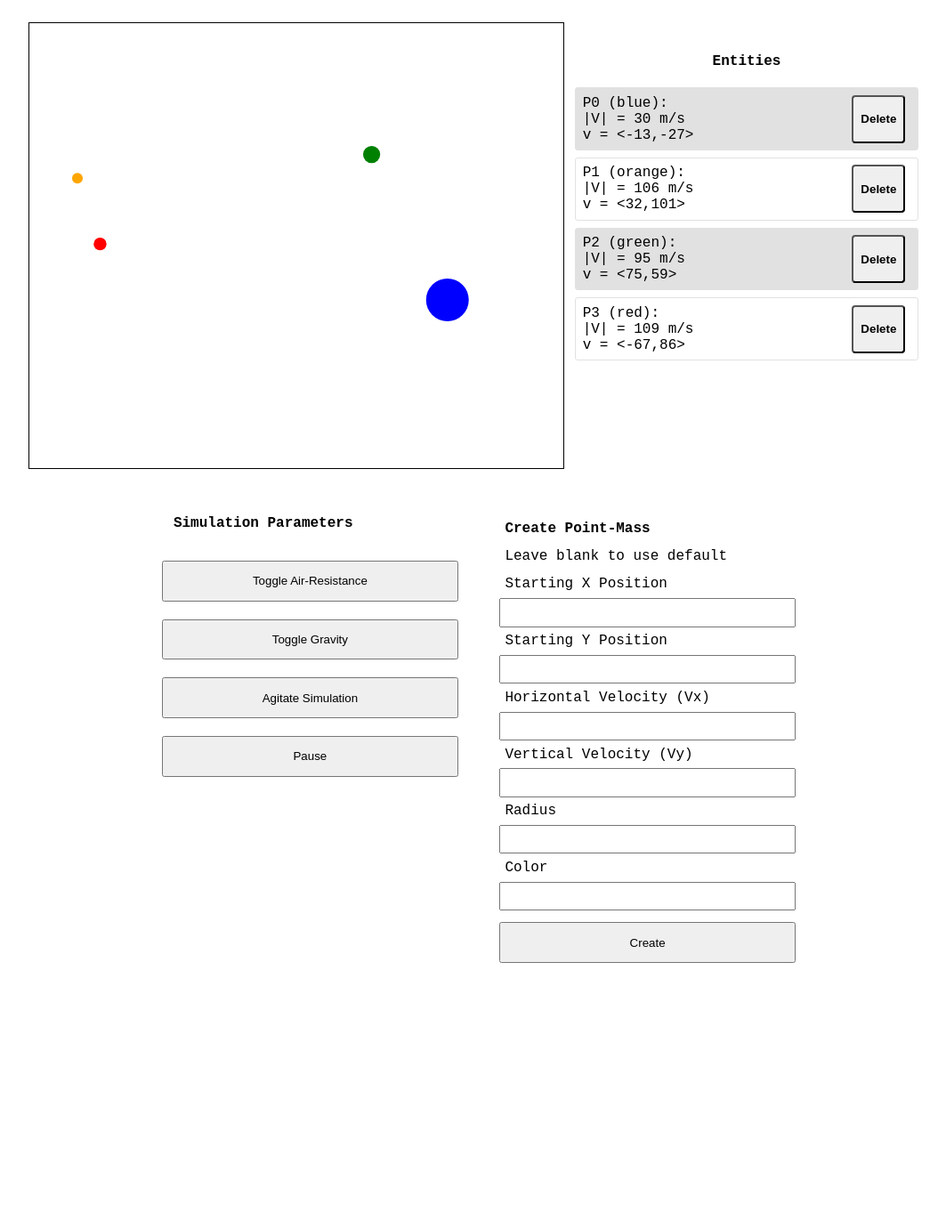
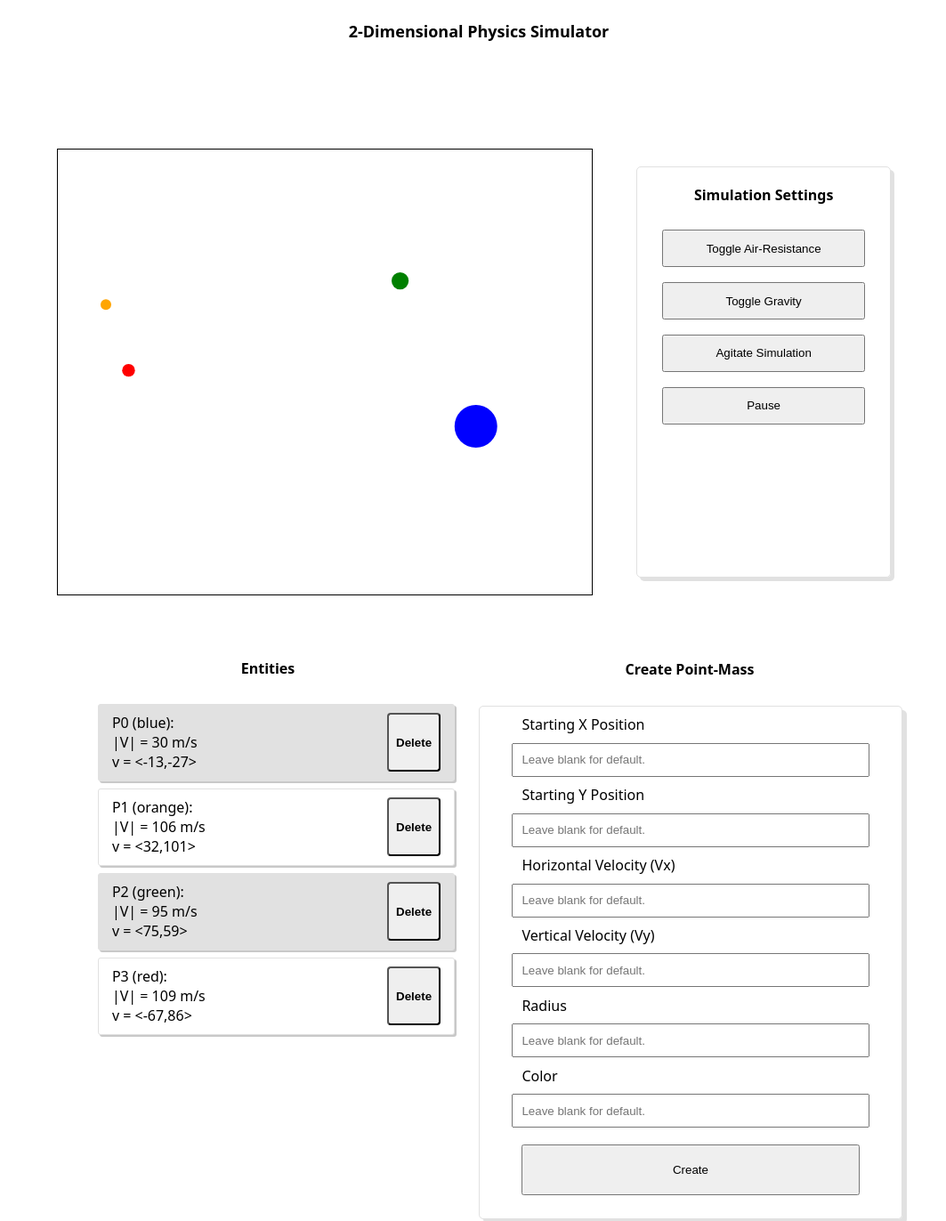
Before and after one commit to k-main/2dphysics, a plain HTML site: page index.html in a window 1280 px wide. Shown: the part 69-1441 px from the top of the page at 89% size, without its empty margins (102-1165 px from the left). Before the commit the page ends 1174 px from the top, so only its background shows below. Drawn offline with Linux system fonts and the light colour scheme.

Commit message:
ui changes

```diff
--- a/index.html
+++ b/index.html
@@ -10,42 +10,37 @@
 <body>
     <div class="container">
         <div id="pageHeading">2-Dimensional Physics Simulator</div>
-            <div id="windowEntity">
                 <canvas id="Window"></canvas>
 
-                <div id="entityList">
-                    <p class="settingHeader">Entities</p>
-                </div>
-            </div>
-
-        <div id="paramsAndEntity">
-            <form id="params">
-                <div class="settingHeader">Simulation Parameters</div>
+                <div id="params">
+                    <div class="settingHeader">Simulation Settings</div>
                     <button id="air-res" class="Button"> Toggle Air-Resistance </button>
                     <button id="gravity" class="Button"> Toggle Gravity </button>
                     <button id="agitate" class="Button"> Agitate Simulation </button>
                     <button id="pause" class="Button">Pause</button>
-            </form>
+                </div>
 
+                <div id="entitiesTitle" class="settingHeader">Entities</div>
+                <div id="entityList">
+                </div>
+
+
+                <div id="createPointMass" class="settingHeader">Create Point-Mass </div>
                 <form id="entityForm">
-                <div class="settingHeader">Create Point-Mass</div>
-                <div class="settingDesc">Leave blank to use default</div>
                     <label for="origin"> Starting X Position </label>
-                <input type="text" class="textentry" id="x0" name="origin">
+                    <input type="text" placeholder="Leave blank for default." class="textentry" id="x0" name="origin">
                     <label for="origin"> Starting Y Position </label>
-                <input type="text" class="textentry" id="y0" name="origin">
+                    <input type="text" placeholder="Leave blank for default." class="textentry" id="y0" name="origin">
                     <label for="v_x"> Horizontal Velocity (Vx) </label>
-                <input type="text" class="textentry" id="v_x" name="v_x">
+                    <input type="text" placeholder="Leave blank for default." class="textentry" id="v_x" name="v_x">
                     <label for="v_y"> Vertical Velocity (Vy) </label>
-                <input type="text" class="textentry" id="v_y" name="v_y">
+                    <input type="text" placeholder="Leave blank for default." class="textentry" id="v_y" name="v_y">
                     <label for="radius"> Radius </label>
-                <input type="text" class="textentry" id="radius" name="radius">
+                    <input type="text" placeholder="Leave blank for default." class="textentry" id="radius" name="radius">
                     <label for="color"> Color </label>
-                <input type="text" class="textentry" id="color" name="color">
+                    <input type="text" placeholder="Leave blank for default." class="textentry" id="color" name="color">
                     <button id="createPt" class="Button" type="submit"> Create </button>
                 </form>
-        </div>
-
 
     </div>
 </body>
--- a/phys.js
+++ b/phys.js
@@ -78,7 +78,7 @@ function get_canvas_dm(inner_w, inner_h){
         return {"width": 600, "height": 500}
     }
     if (inner_w >= 800) {
-        return {"width": 600, "height": 400}
+        return {"width": 500, "height": 400}
     }
     return {"width": inner_w * 0.8, "height": inner_h * 0.4}
 }
--- a/styles.css
+++ b/styles.css
@@ -2,19 +2,17 @@
     display: flex;
     flex-direction: column;
     align-items: center;
-    font-family: 'Courier New', Courier, monospace;
+    font-family:system-ui, -apple-system, BlinkMacSystemFont, 'Segoe UI', Roboto, Oxygen, Ubuntu, Cantarell, 'Open Sans', 'Helvetica Neue', sans-serif;
     height: 90vh;
     width: 100%;
 }
 
 #pageHeading {
     padding: 20px;
+    font-weight: bold;
+    font-size: large;
 }
 
-#windowEntity {
-    display: flex;
-    flex-direction: column;
-}
 
 #Window {
     border: 1px solid black;
@@ -22,13 +20,6 @@
 
 #simParams {
     width: 80%;
-}
-
-#paramsAndEntity{
-    width: 90%;
-    display: flex;
-    flex-direction: column;
-    align-items: center;
 }
 
 #paramsAndEntity > * {
@@ -73,18 +64,15 @@
 .settingHeader {
     font-weight: bold;
     padding-top: 8px;
+    text-align: center;
 }
 
-.settingDesc{
-    margin-bottom: 8%;
-}
 
 #entityList {
     display: flex;
     flex-direction: column;
-    align-items: center;
-    width: 100%;
-    height: auto;
+    width: 90%;
+    height: 100%;
 }
 
 
@@ -98,13 +86,6 @@
     border-radius: 3px;
 }
 
-.entity:hover {
-    background-color: grey;
-}
-
-.entity > * {
-    margin-right: 6px;
-}
 
 .entityData {
     display: flex;
@@ -117,26 +98,61 @@
 }
 
 @media screen and (min-width: 800px){
-    #windowEntity {
-        align-items: center;
 
+    .container {
+        display: grid;
+        grid-template-columns: repeat(8, 1fr);
+        grid-template-rows: 1fr 8fr 1fr 4fr 4fr;
+        /* grid-template-rows: repeat(10, 1fr); */
     }
 
-
-    #windowEntity > * {
-        .settingHeader {
-            padding-top: 0px;
-            margin-top: 0px;
-        }
+    #pageHeading {
+        text-align: center;
+        grid-row: 1 / 1;
+        grid-column: 3 / 7;
     }
 
-    #paramsAndEntity {
-        width: 100%;
+    #Window {
+        grid-row: 2 / 2;
+        grid-column: 1 / 4;
+    }
+    #params {
+        grid-row: 2 / 2;
+        grid-column: 6 / 9;
+        height: 100%;
+        margin: 0% 6%;
+    }
+
+    .settingHeader {
+        text-align: center;
+        margin-top: 5%;
+    }
+
+    #createPointMass{
+        grid-row: 3 / 3;
+        grid-column: 6 / 8;
+    }
+
+    #entitiesTitle {
+        grid-row: 3 / 3;
+        grid-column: 1 / 5;
+    }
+
+    #entityList{
+        align-items: center;
+        grid-row: 4 / 4;
+        grid-column: 1 / 6;
+        margin: 0% 2%;
+        height:100%;
+        overflow-y: scroll;
     }
 
     #entityForm{
+        grid-row: 4 / 4;
+        grid-column: 5 / 9;
         margin-top: 4%;
-        width: 60%;
+        width: 100%;
+        height: 100%;
     }
 
     #entityForm >* {
@@ -153,6 +169,10 @@
         border: #e1e1e1 solid 1px;
     }
 
+    .entity > * {
+        margin: 0px 5px;
+    }
+
     .del {
         padding: 2px 8px;
     }
@@ -161,71 +181,99 @@
         margin-top: 4%;
     }
 
+}
+
+@media screen and (min-width: 1280px){
+
+    .container {
+        /* gap: 50px 0px; */
+        grid-template-rows: 5fr 15fr 2fr 15fr 2fr;
+        height: 90%;
+    }
+
+
+
+    #Window {
+        grid-column: 2 / 4;
+    }
+
     #params {
-        width: 60%;
+        grid-column: 6 / 8;
+        box-shadow: 4px 4px #e1e1e1;
+        border: 1px solid #e1e1e1;
+        border-radius: 5px;
+        align-items: center;
+        height: 80%;
     }
-    #params > * {
-        padding: 4%;
+
+    #params > *{
+        width: 80%;
+    }
+
+    #createPointMass{
+        grid-column: 6 / 6;
+    }
+
+    #entitiesTitle {
+        grid-column: 2 / 5;
+        width: 100%;
+        height: 50%;
+        /* border: 1px solid black; */
+    }
+
+    #entityList{
+        margin-top: 2%;
+        grid-column: 2 / 5;
+        width: 100%;
+        height: 100%;
+        overflow-y: scroll;
+    }
+
+    #entityList > * {
+        box-shadow: 2px 2px #c8c8c8;
+        width: 80%;
+    }
+
+    #entityForm {
+        grid-column: 5 / 8;
+        margin-top: 5%;
+        box-shadow: 5px 5px #e1e1e1;
+        border: 1px solid #e1e1e1;
+        border-radius: 5px;
+        align-items: center;
+    }
+
+    #entityForm > * {
+        width: 80%;
+    }
+}
+
+@media screen and (min-width: 1440px){
+
+    .container{
+        grid-template-rows: 3fr 15fr 2fr 15fr 2fr;
+    }
+
+    #params {
+        height: 82%;
+    }
+}
+
+@media screen and (min-width: 1920px) {
+
+    body {
+        display: flex;
+        justify-content: center;
+    }
+    .container {
+        width: 80%;
     }
 
 }
 
-@media screen and (min-width: 1280px){
 
-    #windowEntity {
-        margin-top: 5%;
-        flex-direction: row;
-        width: 80%;
-        height: 60%;
-        max-height: 60%;
-        vertical-align: top;
-    }
-
-    #paramsAndEntity {
-        flex-direction: row;
-        margin-top: 5%;
-        width: 60%;
-    }
-
-    #paramsAndEntity > * {
-        margin: 3%;
-    }
-
-    #params {
-        height: 100%;
-    }
-
-    #entityList{
-        padding: 2%;
-        margin-top: 0%;
-        height: 100%;
-        max-height: 100%;
-        overflow-y: auto;
-    }
-
-}
-
-@media screen and (min-width: 1440px){
-
-    #entityList {
-        height:87%;
-        padding-top: 0%;
-        width: 70%;
+@media screen and (min-width: 2560px) {
+    .container {
+        width: calc(0.6*100vw);
     }
 }
-
-@media screen and (min-width: 1920px) {
-    #windowEntity {
-        width: 60%;
-        max-width: 60%;
-        margin-top: 2%;
-    }
-    #entityList {
-        height: 80%;
-        width: 40%;
-    }
-
-    #paramsAndEntity {
-        max-width: 50%;
-    }
-}
```
Lines whose indentation alone changed are shown as unchanged.
